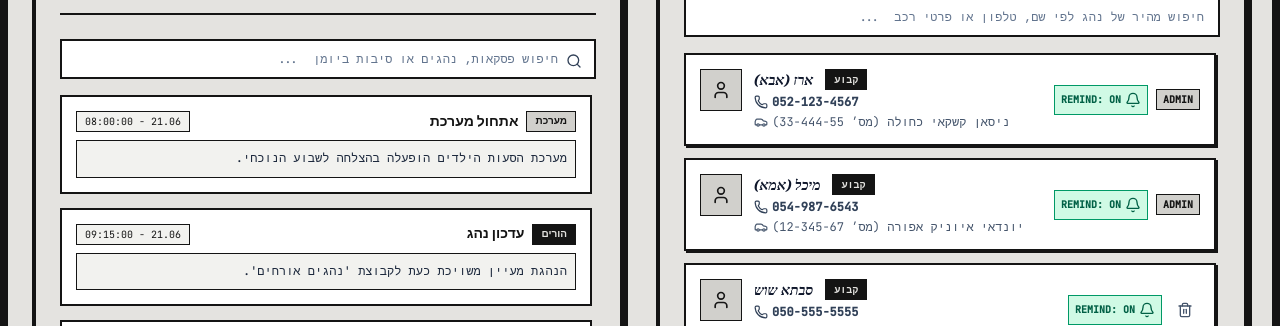
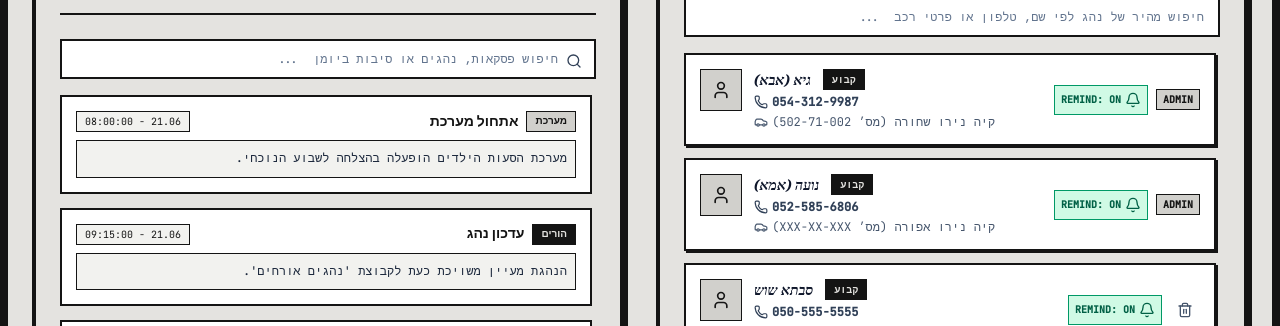
Before and after one commit to gypeled-wq/Pickapp-, a React (Vite) app: page / in a window 1280 px wide. Shown: the part 1401-1727 px from the top of the page. Built offline with nearby package versions, Linux system fonts and the light colour scheme.

Commit message:
Update data.ts

```diff
--- a/src/data.ts
+++ b/src/data.ts
@@ -15,17 +15,17 @@ const MAAYAN_ID = "drv_maayan";
 const INITIAL_DRIVERS: Driver[] = [
   {
     id: PAPA_ID,
-    name: "ארז (אבא)",
-    phone: "052-123-4567",
-    vehicleInfo: "ניסאן קשקאי כחולה (מס׳ 33-444-55)",
+    name: "גיא (אבא)",
+    phone: "054-312-9987",
+    vehicleInfo: "קיה נירו שחורה (מס׳ 502-71-002)",
     type: "permanent",
     reminderOptIn: true,
   },
   {
     id: MAMA_ID,
-    name: "מיכל (אמא)",
-    phone: "054-987-6543",
-    vehicleInfo: "יונדאי איוניק אפורה (מס׳ 12-345-67)",
+    name: "נועה (אמא)",
+    phone: "052-585-6806",
+    vehicleInfo: "קיה נירו אפורה (מס׳ XXX-XX-XXX)",
     type: "permanent",
     reminderOptIn: true,
   },
```
